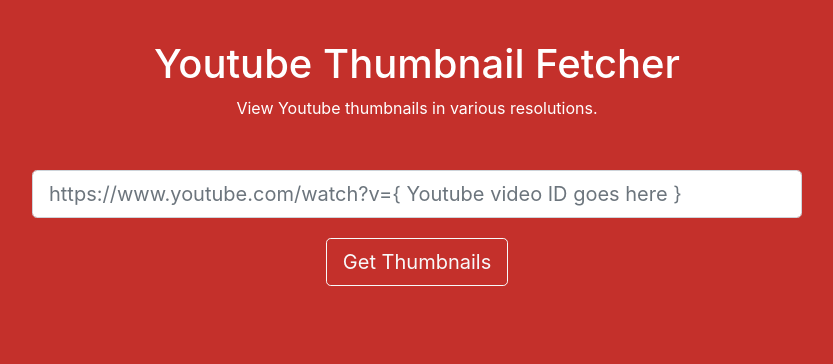
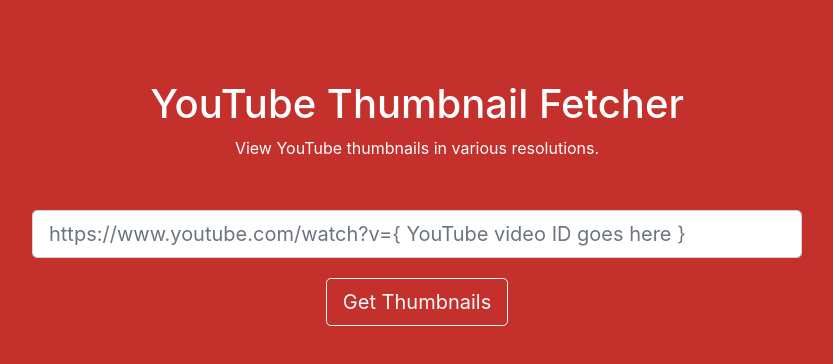
Before and after one commit to Mackaronii/youtube-thumbnail-fetcher, a React (Create React App) app: page / in a window 1280 px wide. Shown: the top 364 px of the page, without its empty margins (223-1056 px from the left). Built offline with nearby package versions, Linux system fonts and the light colour scheme.

Commit message:
changed Youtube to YouTube

```diff
--- a/src/App.js
+++ b/src/App.js
@@ -4,7 +4,7 @@
 class App extends Component {
   componentDidMount() {
     document.body.style.backgroundColor = "#C4302B";
-    document.body.style.padding = "40px";
+    document.body.style.padding = "20px";
   }
   render() {
     return <Home />;
--- a/src/components/ThumbnailForm/ThumbnailForm.jsx
+++ b/src/components/ThumbnailForm/ThumbnailForm.jsx
@@ -42,7 +42,7 @@
   render() {
     return (
       <SearchForm
-        placeholderText="https://www.youtube.com/watch?v={ Youtube video ID goes here }"
+        placeholderText="https://www.youtube.com/watch?v={ YouTube video ID goes here }"
         buttonText="Get Thumbnails"
         isLoading={this.state.isLoading}
         onSubmit={this.parseUserInput}
--- a/src/screens/Home/Home.css
+++ b/src/screens/Home/Home.css
@@ -1,5 +1,6 @@
 .home-container {
   text-align: center;
+  padding-top: 60px;
   max-width: 800px;
 }
 
--- a/src/screens/Home/Home.jsx
+++ b/src/screens/Home/Home.jsx
@@ -43,7 +43,7 @@
     const ERROR_DETAILS = (
       <ErrorDetails
         title="Video Not Found"
-        body="The provided URL does not go to a valid Youtube video."
+        body="The provided URL does not go to a valid YouTube video."
       />
     );
 
@@ -86,8 +86,8 @@
     return (
       <div>
         <Container className="home-container">
-          <h1>Youtube Thumbnail Fetcher</h1>
-          <p>View Youtube thumbnails in various resolutions.</p>
+          <h1>YouTube Thumbnail Fetcher</h1>
+          <p>View YouTube thumbnails in various resolutions.</p>
           <ThumbnailForm
             onBadUserInput={this.onBadUserInput}
             onVideoInfoFetched={this.onVideoInfoFetched}
```
